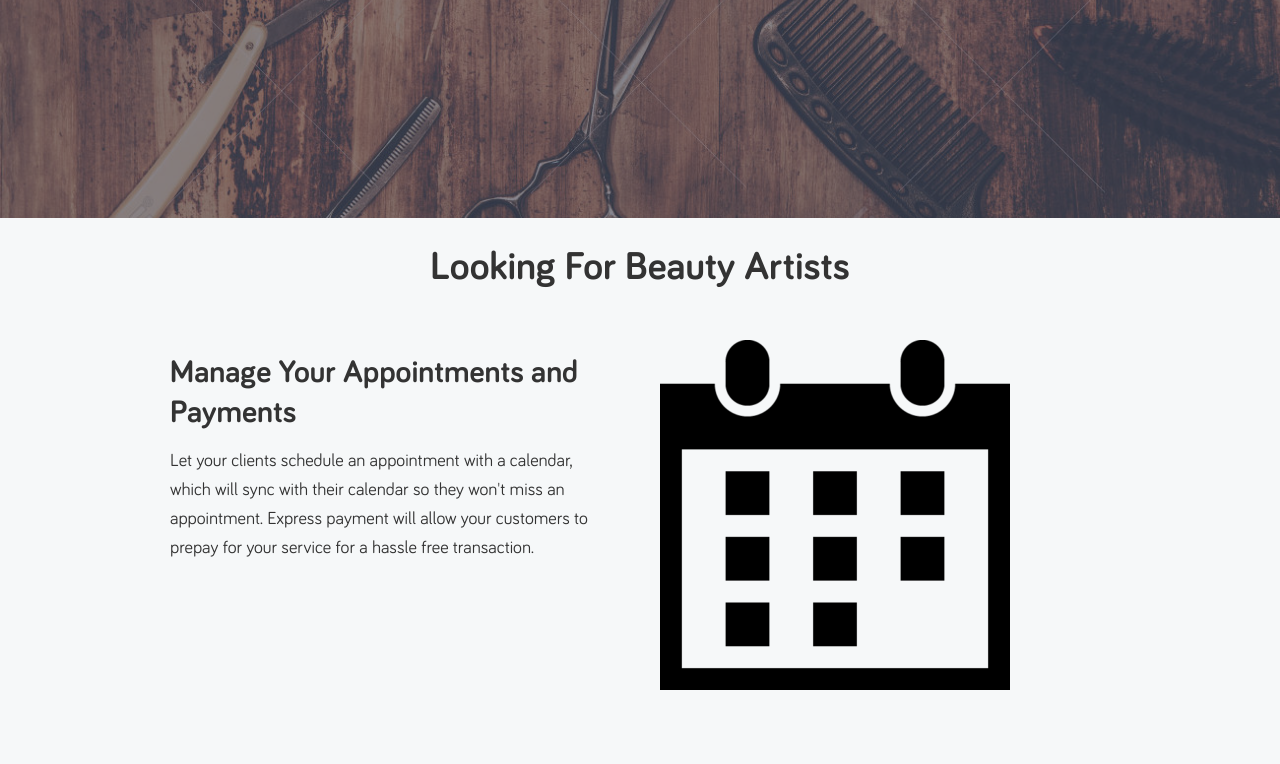
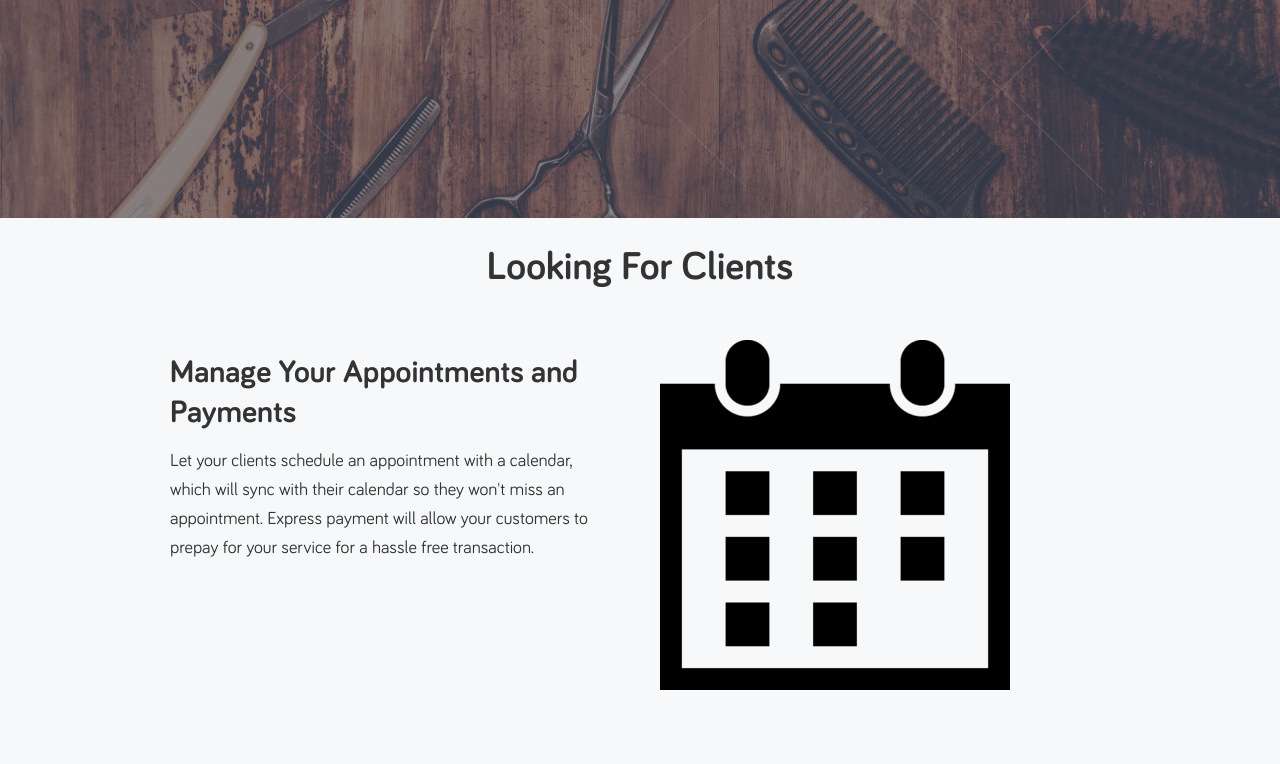
Before and after one commit to derek-nguyen/sephyr, a Django app: page / in a window 1280 px wide. Shown: the part 557-1321 px from the top of the page. Run offline with Django 3.2, Linux system fonts and the light colour scheme; some libraries are stand-ins or nearby versions.

Commit message:
index touchup

```diff
--- a/app/templates/index.html
+++ b/app/templates/index.html
@@ -60,7 +60,7 @@
 
 	<!-- [Looking for clients] FIRST FEATURE BENEFIT -->
 	<div id="feature-a-container">
-		<h1 class="page-header" style="border:none; margin:20px 0 40px;"> Looking For Beauty Artists</h1>
+		<h1 class="page-header" style="border:none; margin:20px 0 40px;"> Looking For Clients</h1>
 		<div class="feature-a">
 			<div class="feature-a-copy">
 				<h2>Manage Your Appointments and Payments</h2>
@@ -111,6 +111,9 @@
                     Looking For Beauty Artists
                 </h1>
 	        </div>
+	    </div>
+
+		<div class="row">
 			<div class="col-md-3">
                 <div class="panel-heading" style="background:none; border:none;">
                     <img class="img-responsive center-block" src="{% static "images/Icons/housecall_icon.png" %}" style="width:180px; height:180px"/>
@@ -151,7 +154,7 @@
 			<div id="signup">
 				<h4>We are so close to launching!</h4>
 				<p class="size16">
-					So glad you're interested in signing up. Please leave us your email, we'll let you know the moment we launch. You can also give us feedback to help us built the perfect product for you.
+					So glad you're interested in signing up. Please leave us your email, we'll let you know the moment we launch. You can also give us feedback to help us build the perfect product for you.
 				</p>
 				<form action="{% url 'thankyou' %}" method="post">
 				  {% csrf_token %}
```
